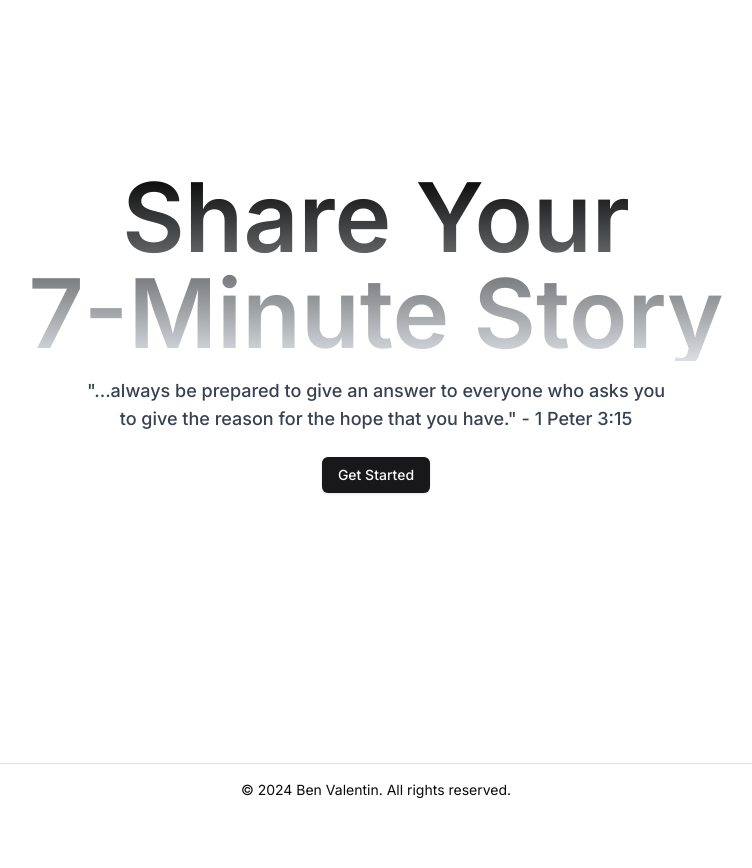
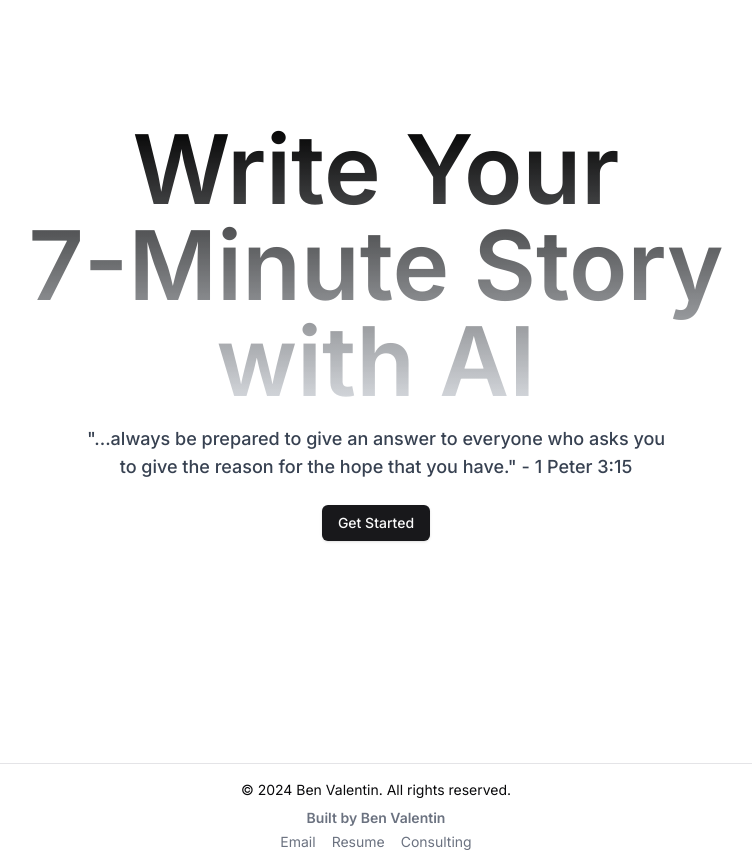
Before and after one commit to bevalen/7-Minute-Stories, a Next.js app: page / in a window 1280 px wide. Shown: the part 140-1008 px from the top of the page, without its empty margins (264-1016 px from the left). Before the commit the page ends 956 px from the top, so only its background shows below. Built offline with nearby package versions, Linux system fonts and the light colour scheme.

Commit message:
Updated header and footer links

```diff
--- a/app/page.tsx
+++ b/app/page.tsx
@@ -6,9 +6,11 @@ function Home() {
   return (
     <div className="flex flex-col justify-center items-center min-h-screen">
       <span className="pointer-events-none whitespace-pre-wrap bg-gradient-to-b from-black to-gray-300/80 bg-clip-text text-center text-8xl font-semibold leading-none text-transparent dark:from-white dark:to-slate-900/10">
-        Share Your
+        Write Your
         <br />
         7-Minute Story
+        <br />
+        with AI
       </span>
       <p className="mt-4 text-center text-lg font-medium text-gray-700 dark:text-gray-300">
         &quot;...always be prepared to give an answer to everyone who asks you
--- a/components/footer.tsx
+++ b/components/footer.tsx
@@ -1,10 +1,19 @@
 import React from 'react';
+import Link from 'next/link';
 
 const Footer: React.FC = () => {
     return (
         <footer className="p-4 text-center">
             <hr className="my-4" />
-            <p className="text-sm">© 2024 Ben Valentin. All rights reserved.</p>
+            <p className="text-sm mb-2">© 2024 Ben Valentin. All rights reserved.</p>
+            <div className="text-sm">
+                <p className="font-semibold text-gray-500 mb-1">Built by Ben Valentin</p>
+                <div className="space-x-4">
+                    <Link href="mailto:ben@benvalentin.me" className="text-gray-500 hover:underline" target="_blank" rel="noopener noreferrer">Email</Link>
+                    <Link href="https://resume.benvalentin.me" className="text-gray-500 hover:underline" target="_blank" rel="noopener noreferrer">Resume</Link>
+                    <Link href="https://benvalentin.me" className="text-gray-500 hover:underline" target="_blank" rel="noopener noreferrer">Consulting</Link>
+                </div>
+            </div>
         </footer>
     );
 };
--- a/components/header.tsx
+++ b/components/header.tsx
@@ -1,29 +1,42 @@
-import React from 'react';
+'use client'
+
+import React, { useState } from 'react';
 import Link from 'next/link';
 import { Popover, PopoverTrigger, PopoverContent } from '@/components/ui/popover'; // Importing Popover component
 import { Menu } from 'lucide-react'; // Import User and Menu icons
 import { Separator } from '@/components/ui/separator';
 
 const Header: React.FC = () => {
+    const [isOpen, setIsOpen] = useState(false);
+
+    const handleToggle = () => {
+        setIsOpen(!isOpen);
+    };
+
+    const handleClose = () => {
+        setIsOpen(false);
+    };
+
     return (
         <header className="flex justify-between items-center py-4 px-8 border-b">
             <h1 className="text-2xl font-bold">
                 <Link href="/">7-Minute Story</Link>
             </h1>
             <div className="flex items-center space-x-4">
-                <Popover>
+                <Popover open={isOpen} onOpenChange={setIsOpen}>
                     <PopoverTrigger>
-                        <div className="flex px-4 py-2 items-center space-x-2 rounded-full hover:shadow-md transition-shadow duration-200 border border-gray-300 border-solid">
+                        <div onClick={handleToggle} className="flex px-4 py-2 items-center space-x-2 rounded-full hover:shadow-md transition-shadow duration-200 border border-gray-300 border-solid">
                             <Menu size={20} />
                         </div>
                     </PopoverTrigger>
                     <PopoverContent align="end" side="bottom" className="mt-2">
-                        <div className="flex flex-col">
+                        <div className="flex flex-col" onClick={handleClose}>
                             <Link href="/testimony" className="p-2 hover:underline">Write Your 7-Minute Story</Link>
                             <Separator className="my-2" />
-                            <div className="p-2 text-sm text-gray-500">Built by Ben Valentin</div>
-                            {/* Add Ben's email */}
-                            <Link href="mailto:ben@benvalentin.me" className="p-2 text-sm text-gray-500 hover:underline">ben@benvalentin.me</Link>
+                            <div className="p-2 text-sm font-semibold text-gray-500">Built by Ben Valentin</div>
+                            <Link href="mailto:ben@benvalentin.me" className="py-1 px-2 text-sm text-gray-500 hover:underline" target="_blank" rel="noopener noreferrer">Email</Link>
+                            <Link href="https://resume.benvalentin.me" className="py-1 px-2 text-sm text-gray-500 hover:underline" target="_blank" rel="noopener noreferrer">Resume</Link>
+                            <Link href="https://benvalentin.me" className="py-1 px-2 text-sm text-gray-500 hover:underline" target="_blank" rel="noopener noreferrer">Consulting</Link>
                         </div>
                     </PopoverContent>
                 </Popover>
```
